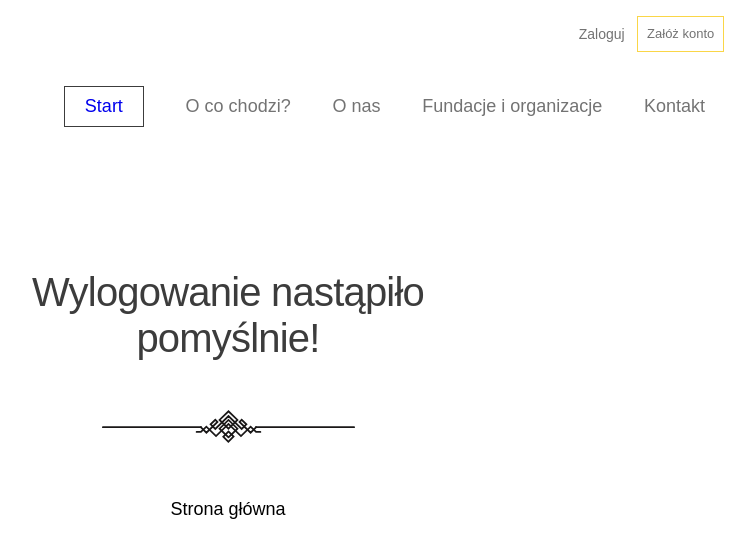
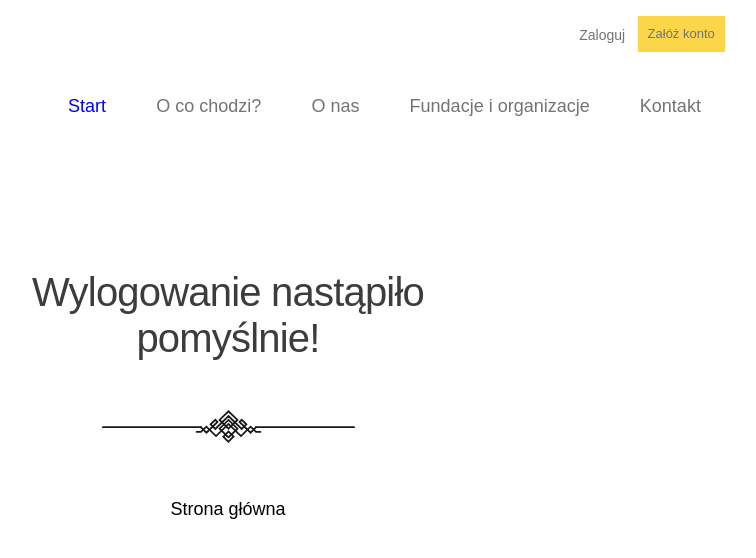
Before and after one commit to Dawid-Buchwald/giveInGoodHands, a React (Create React App) app: page /wylogowano in a window 1280 px wide. In both pictures the pointer is over the item "Załóż konto". Shown: the top 558 px of the page, without its empty margins (412-1168 px from the left). Built offline with nearby package versions, Linux system fonts and the light colour scheme.

Commit message:
poprawiony header

```diff
--- a/src/scss/settings/_header.scss
+++ b/src/scss/settings/_header.scss
@@ -99,7 +99,7 @@ li {
 .signIn {
     font-size: 0.875rem;
     padding: 0.625rem 0.563rem;
-
+    border: 1px solid $color-white;
         a {
             text-decoration: none;
             font-family: $font-base;
@@ -112,6 +112,7 @@ li {
     border: 0.75px solid $color-gold;
     text-align: center;
     padding: 0.625rem 0.563rem;
+
 
     a {
         text-decoration: none;
@@ -135,6 +136,11 @@ li {
     letter-spacing: 0;
     font-family: $font-base;
     font-weight: 300;
+
+        li {
+            border: 0.75px solid $color-white;
+            padding: 0.563rem 1.25rem;
+        }
 }
 
 .headerMenuBigStart {
@@ -144,3 +150,16 @@ li {
             text-decoration: none;
         }
 }
+
+.signUp:hover {
+
+        background-color: $color-gold;
+}
+.signIn:hover {
+    border: 1px solid $color-gold;
+}
+
+.menuBig>li:hover {
+        border: 0.75px solid $color-black;
+        padding: 0.563rem 1.25rem;
+}
```
